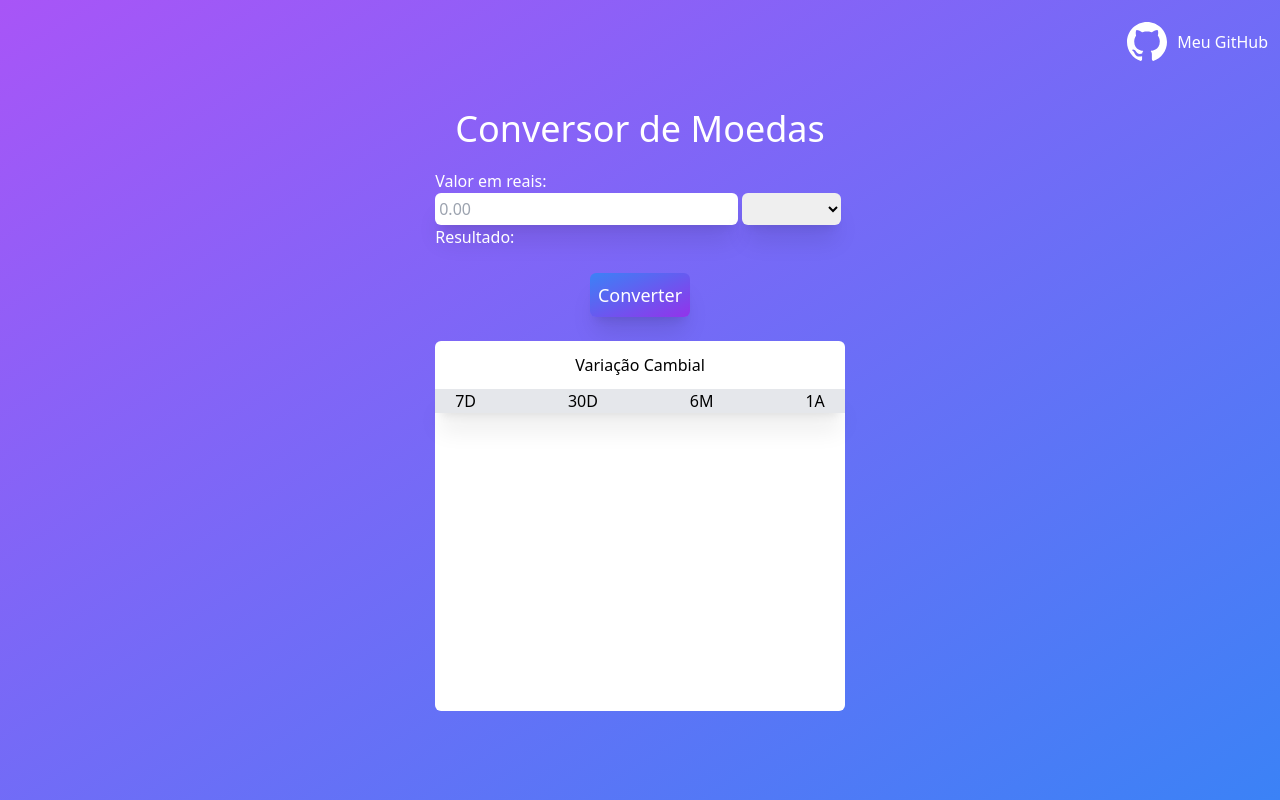
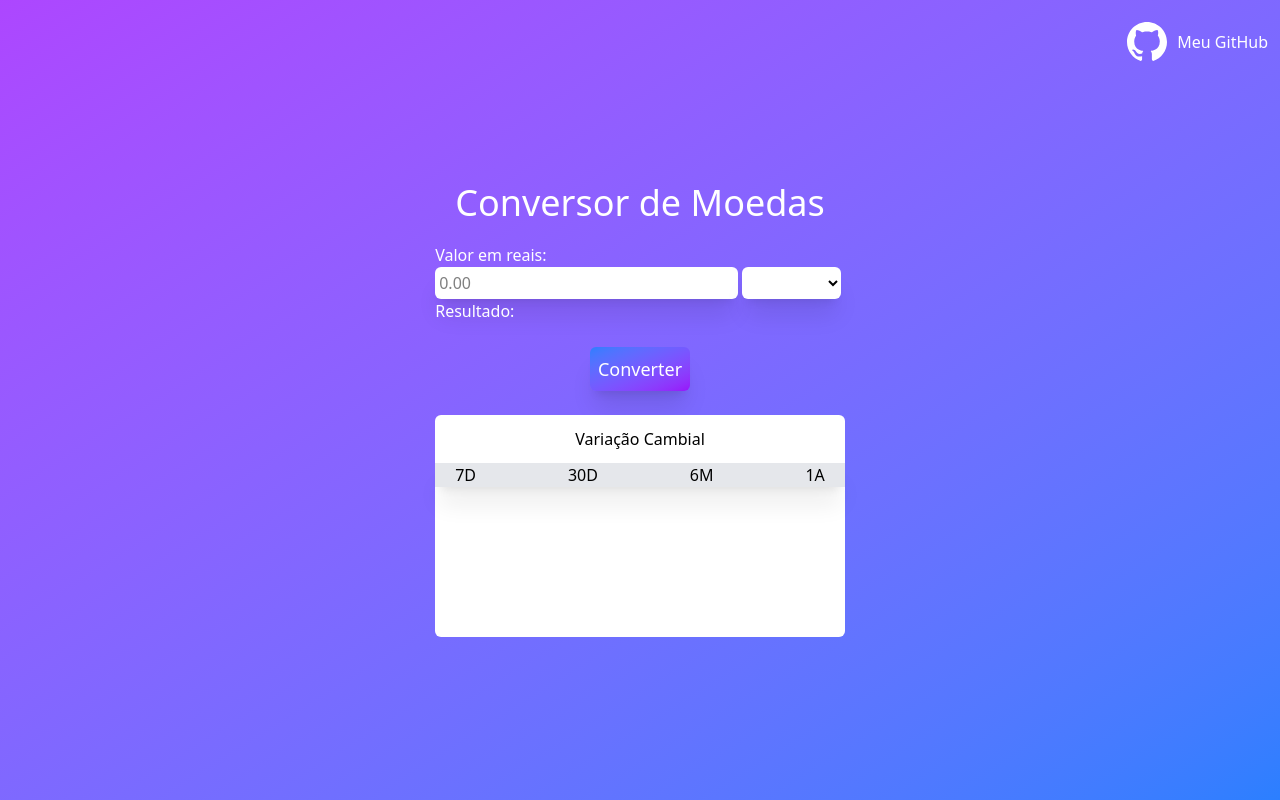
Before and after one commit to guilhermegodoydev/hospedado-public, a website: page 02-Conversor_de_Moedas/public/index.html in a window 1280 px wide. Drawn offline with nearby package versions, Linux system fonts and the light colour scheme; files that its build step writes are made by us from their sources; no server answers.

Commit message:
organizando
Foram feitas organizações das pastas do projeto e também instalado o Cli do Tailwind

```diff
--- /dev/null
+++ b/02-Conversor_de_Moedas/package.json
@@ -0,0 +1,6 @@
+{
+  "dependencies": {
+    "@tailwindcss/cli": "^4.1.8",
+    "tailwindcss": "^4.1.8"
+  }
+}
--- a/02-Conversor_de_Moedas/index.html
+++ b/02-Conversor_de_Moedas/public/index.html
@@ -4,10 +4,12 @@
     <meta charset="UTF-8">
     <meta name="viewport" content="width=device-width, initial-scale=1.0">
 
-    <link rel="ico" type="image/png" href="imagens/favicon.png">
+    <link rel="ico" type="image/png" href="assets/favicon.png">
+
+    <!-- CSS -->
+    <link rel="stylesheet" href="../dist/output.css">
 
     <!-- Scripts -->
-    <script src="https://cdn.tailwindcss.com"></script>
     <script src="https://cdn.jsdelivr.net/npm/chart.js"></script>
     <script src="https://cdn.jsdelivr.net/npm/dayjs@1/dayjs.min.js"></script>
 
@@ -28,7 +30,7 @@
 </head>
 <body class="bg-gradient-to-tl from-blue-500 to-purple-500 min-h-screen text-white flex items-center justify-center">
     <a href="https://github.com/guilhermegodoydev" target="_blank" class="absolute right-3 top-3 flex items-center hover:text-purple-300">
-        <img src="imagens/Github.svg" alt="Logo do GitHub" class="max-w-[60px]">
+        <img src="assets/Github.svg" alt="Logo do GitHub" class="max-w-[60px]">
         <p>Meu GitHub</p>
     </a>
 
@@ -38,9 +40,9 @@
 
             <form id="form-conversor">
                 <label for="valor" class="block">Valor em reais:</label>
-                <input type="number" step="any" required placeholder="0.00" id="valor" class="text-black w-[74%] rounded-md p-1 shadow-xl">
+                <input type="number" step="any" required placeholder="0.00" id="valor" class="text-black w-[74%] rounded-md p-1 shadow-xl bg-white">
 
-                <select name="moedas" id="lista-moedas" class="text-black w-[24%] rounded-md p-1 shadow-xl"></select>
+                <select name="moedas" id="lista-moedas" class="bg-white text-black w-[24%] rounded-md p-1 shadow-xl"></select>
 
                 <p>Resultado: <span id="resultado"></span></p>
 
@@ -51,7 +53,7 @@
             </form>
         </section>
 
-        <section class="w-full bg-white rounded-md min-h-[370px]">
+        <section class="w-full bg-white rounded-md">
             <h1 class="text-center m-3 text-black">Variação Cambial</h1>
             <div class="bg-gray-400">
                 <ul id="opcoes-moedas" class="flex text-black max-w-[100%] overflow-x-auto gap-5"></ul>
@@ -68,6 +70,6 @@
         </section>
     </main>
 
-    <script type="module" src="js/main.js"></script>
+    <script type="module" src="../src/js/main.js"></script>
 </body>
 </html>
--- /dev/null
+++ b/02-Conversor_de_Moedas/src/css/input.css
@@ -0,0 +1 @@
+@import "tailwindcss";
```
Also changed, not shown: 02-Conversor_de_Moedas/public/assets/Github.svg (renamed from 02-Conversor_de_Moedas/imagens/Github.svg), 02-Conversor_de_Moedas/public/assets/favicon.png (renamed from 02-Conversor_de_Moedas/imagens/favicon.png), 02-Conversor_de_Moedas/src/js/api.js (renamed from 02-Conversor_de_Moedas/js/api.js), 02-Conversor_de_Moedas/src/js/main.js (renamed from 02-Conversor_de_Moedas/js/main.js), 02-Conversor_de_Moedas/src/js/moeda.js (renamed from 02-Conversor_de_Moedas/js/moeda.js), 2 other files.
